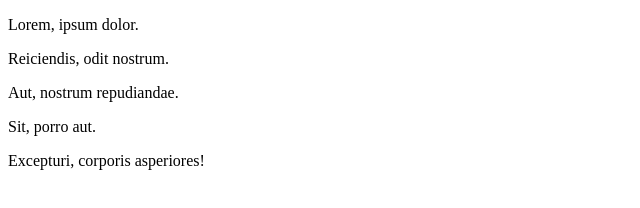
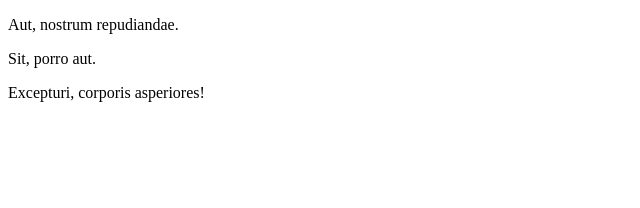
Before and after one commit to Alperendmir/Deneme, a plain HTML site: page project1/index.html in a window 1280 px wide. Shown: the whole page, without its empty margins (0-640 px from the left). Drawn offline with Linux system fonts and the light colour scheme.

Commit message:
dosyalar değiştirildi

```diff
--- a/project1/index.html
+++ b/project1/index.html
@@ -7,8 +7,7 @@
     <title>Document</title>
 </head>
 <body>
-    <p>Lorem, ipsum dolor.</p>
-    <p>Reiciendis, odit nostrum.</p>
+
     <p>Aut, nostrum repudiandae.</p>
     <p>Sit, porro aut.</p>
     <p>Excepturi, corporis asperiores!</p>
--- a/script.js
+++ /dev/null
@@ -1 +0,0 @@
-gdfgdfg
```
